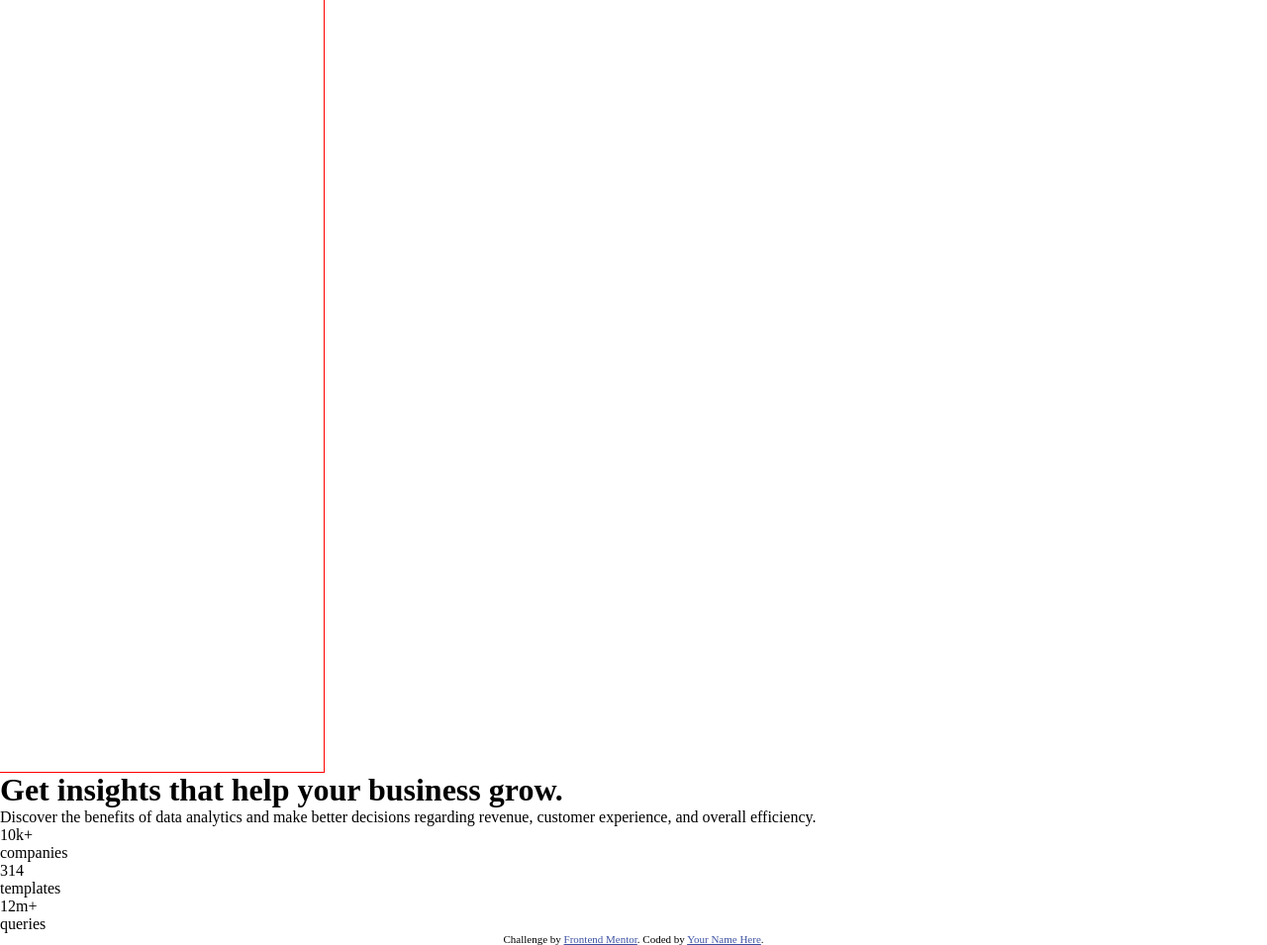
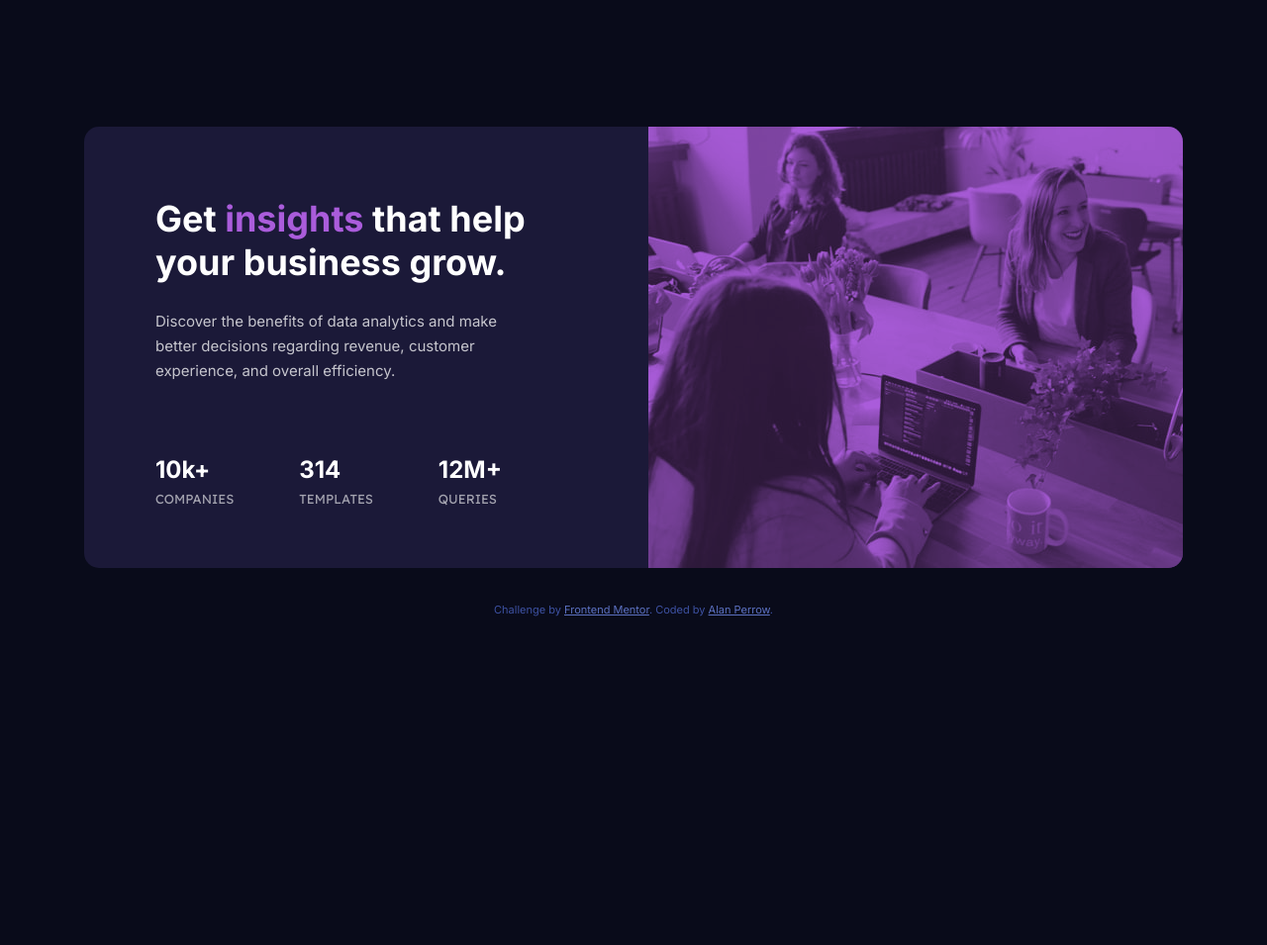
Before and after one commit to Stosh12/stats-preview-card-component, a plain HTML site: page index.html in a window 1280 px wide. Shown: the whole page at 99% size. After the commit the page ends 800 px from the top, so only its background shows below. Drawn offline with Linux system fonts and the light colour scheme.

Commit message:
Stats Preview Card Component Completed Challenge with Udated README-template.md File

```diff
--- a/css/styles.css
+++ b/css/styles.css
@@ -8,19 +8,196 @@
     padding: 0;
     border: 0;
 }
-.stats-pre-card-main-photo {
+body{
+    background-color: hsl(233, 47%, 7%);
+}
+
+/* Mobile — below is the CSS for the card's main overall container. */
+
+.stats-pre-card {
     position: relative;
     display: block;
     width: 327px;
     height: 780px;
-    outline: 1px solid red;
+    /* background-image: url(../images/background-templates/mobile-design-template-50.jpg); */
+    background-color: hsl(244, 38%, 16%);
+    margin: 10% auto 0px auto;
+    border-radius: 15px;
+    /* border: 1px solid red; */
 }
 
+/* Mobile — below is the the CSS for the card's header image. */
 
+.stats-pre-card-main-photo {
+    position: relative;
+    display: block;
+    border-top-left-radius: 15px;
+    border-top-right-radius: 15px;
+    background-color: hsl(277, 64%, 61%);
+}
+.stats-pre-card-main-photo img {
+    position: relative;
+    display: block;
+    border-top-left-radius: 15px;
+    border-top-right-radius: 15px;
+    mix-blend-mode: multiply;
+    opacity: 75%;
+}
+
+/* Mobile — below is the CSS for the container for all of the card's text. */
+
+.container-all-text {
+    position: relative;
+    display: inline-block;
+    width: 100%;
+    height: 540px;
+}
+
+/* Mobile — below is the CSS for all of the card's text. */
+
+h1 {
+    position: relative;
+    display: block;
+    text-align: center;
+    font-family: 'Inter', sans-serif;
+    font-weight: 700;
+    font-size: 28px;
+    line-height: 32px;
+    color: hsl(0, 0%, 100%);
+    padding: 0px 30px 0px 30px;
+    margin: 40px 0px 0px 0px;
+}
+.violet-text {
+    color: hsl(277, 64%, 61%);
+}
+.discover-tag-line {
+    text-align: center;
+    font-family: 'Inter', sans-serif;
+    font-weight: 400;
+    font-size: 15px;
+    line-height: 25px;
+    color: hsla(0, 0%, 100%, 0.75);
+    padding: 0px 30px 0px 30px;
+    margin: 16px 0px 0px 0px;
+}
+.stats-group {
+    position: relative;
+    display: flex;
+    flex-direction: column;
+    align-items: center;
+    justify-content: space-between;
+    width: 100px;
+    height: 215px;
+    margin: 40px auto 0px auto;
+    /* outline: 1px solid red; */
+}
+.stat-01, .stat-02, .stat-03 {
+    display: block;
+    height: 55px;
+    /* outline: 1px solid red; */
+}
+.stat-number {
+    font-family: 'Inter', sans-serif;
+    font-weight: 700;
+    font-size: 24px;
+    color: hsl(0, 0%, 100%);
+    text-align: center;
+}
+.stat-name {
+    font-family: 'Lexend Deca', sans-serif;
+    font-weight: 400;
+    font-size: 13px;
+    text-transform: uppercase;
+    text-align: center;
+    color: hsla(0, 0%, 100%, 0.6);
+    margin: 7px 0px 0px 0px;
+}
+
+/* Card Attribution */
 
 .attribution {
-    font-size: 11px; text-align: center;
+    font-family: 'Inter', sans-serif;
+    font-weight: 400;
+    font-size: 11px;
+    text-align: center;
+    color: hsl(228, 45%, 44%);
+    margin: 35px 0px 10% 0px;
 }
 .attribution a {
-    color: hsl(228, 45%, 44%);
+    color: hsl(228, 45%, 56%);
 }
+.attribution a:hover {
+    font-weight: 700;
+    color: hsl(0, 0%, 100%);
+}
+
+@media screen and (min-width: 1250px) {
+
+/* Desktop — below is the CSS for the card's main overall container. */
+
+.stats-pre-card {
+    width: 1110px;
+    height: 446px;
+    /* background-image: url(../images/background-templates/desktop-design-template-50.jpg); */
+    /* border: 1px solid red; */
+}
+
+/* Desktop — below is the the CSS for the card's header image. */
+
+.stats-pre-card-main-photo {
+    float: right;
+    width: 540px;
+    border-top-left-radius: 0px;
+    border-top-right-radius: 15px;
+    border-bottom-right-radius: 15px;
+    background-color: hsl(277, 64%, 61%);
+}
+.stats-pre-card-main-photo img {
+    border-top-left-radius: 0px;
+    border-top-right-radius: 15px;
+    border-bottom-right-radius: 15px;
+    content: url(../images/image-header-desktop.jpg);
+}
+
+/* Desktop — below is the CSS for the container for all of the card's text. */
+
+.container-all-text {
+    position: relative;
+    display: inline-block;
+    width: 390px;
+    height: 446px;
+    margin: 0px 0px 0px 72px;
+    /* outline: 1px solid red; */
+}
+
+/* Desktop — below is the CSS for all of the card's text. */
+
+h1 {
+    top: 71px;
+    width: 390px;
+    text-align: left;
+    font-size: 36px;
+    line-height: 44px;
+    padding: 0px 0px 0px 0px;
+    margin: 0px 0px 0px 0px;
+}
+.discover-tag-line {
+    width: 390px;
+    text-align: left;
+    padding: 0px 0px 0px 0px;
+    margin: 96px 0px 0px 0px;
+}
+.stats-group {
+    flex-direction: row;
+    width: 350px;
+    height: fit-content;
+    margin: 73px 0px 0px 0px;
+}
+.stat-number {
+    text-align: left;
+}
+.stat-name {
+    text-align: left;
+}
+
+}
--- a/index.html
+++ b/index.html
@@ -3,7 +3,6 @@
 <head>
   <meta charset="UTF-8">
   <meta name="viewport" content="width=device-width, initial-scale=1.0"> <!-- displays site properly based on user's device -->
-
 
   <link rel="icon" type="image/png" sizes="32x32" href="./images/favicon-32x32.png">
 
@@ -17,13 +16,24 @@
 
 </head>
 <body>
+
+<!-- Below is the container for the entire card and all its content -->
+
 <main class="stats-pre-card">
 
-  <div class="stats-pre-card-main-photo"></div>
+ <!-- Below is the cards header image -->
 
-  <h1>Get insights that help your business grow.</h1>
+  <div class="stats-pre-card-main-photo"><img src="images/image-header-mobile.jpg" alt="Photo of three business ladies at their desks" width="100%" /></div>
 
-  <p>Discover the benefits of data analytics and make better decisions regarding revenue, customer experience, and overall efficiency.</p>
+ <!-- Below is the container for all the text content within the card -->
+
+  <div class="container-all-text">
+
+  <h1>Get <span class="violet-text">insights</span> that help your business grow.</h1>
+
+  <p class="discover-tag-line">Discover the benefits of data analytics and make better decisions regarding revenue, customer experience, and overall efficiency.</p>
+
+<!-- Below are the stats put together in groups -->
 
   <div class="stats-group">
 
@@ -38,16 +48,23 @@
   </div>
 
   <div class="stat-03">
-  <div class="stat-number">12m+</div>
+  <div class="stat-number">12M+</div>
   <div class="stat-name">queries</div>
   </div>
 
   </div>
+
+  </div>
+
 </main>
 
+<!-- Below is the card attribution content -->
+
   <div class="attribution">
-    Challenge by <a href="https://www.frontendmentor.io?ref=challenge" target="_blank">Frontend Mentor</a>.
-    Coded by <a href="#">Your Name Here</a>.
+    Challenge by
+    <a href="https://www.frontendmentor.io?ref=challenge" target="_blank">Frontend Mentor</a>.
+    Coded by
+    <a href="#">Alan Perrow</a>.
   </div>
 </body>
 </html>
```
Also changed, not shown: images/background-templates/desktop-design-template-50.jpg (added), images/background-templates/desktop-design-template.jpg (added), images/readme-images/stats-preview-card-component-desktop-01-01.jpg (added), images/readme-images/stats-preview-card-component-desktop-02-01.jpg (added), images/readme-images/stats-preview-card-component-mobile-01-01.jpg (added), 1 other file.
